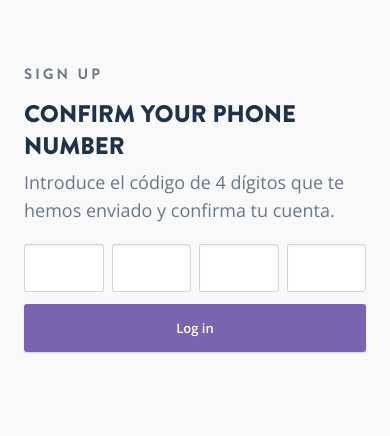
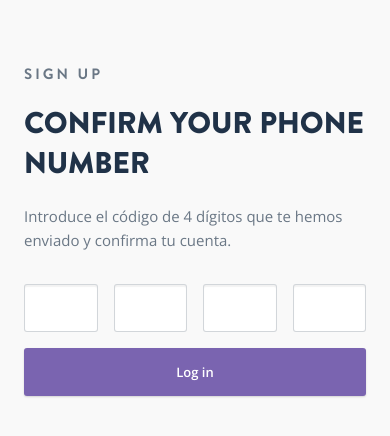
Before and after one commit to piensaenpixel/insta, a website: page confirm.html in a window 390 px wide. Shown: the part 58-494 px from the top of the page. Drawn offline with nearby package versions, Linux system fonts and the light colour scheme.

Commit message:
fix logins

```diff
--- a/confirm.html
+++ b/confirm.html
@@ -60,7 +60,7 @@
       </div>
       <div class="u-flex Grid-container">
         <div class="Grid-column Grid-column--5">
-          <form>
+          <form class="verify-mobile">
             <div class="Login-confirm u-flex u-bSpace--2">
               <label class="LabelStep  LabelStep--white Login-confirmItem">
                 <input class="InputText" type="text"/>
--- a/sass/responsive.scss
+++ b/sass/responsive.scss
@@ -263,7 +263,7 @@
     padding-top: 120px;
   }
   .Login .u-bSpace--2 {
-    margin-bottom: 12px;
+    margin-bottom: 16px;
   }
   .Navigation {
     position: absolute;
@@ -538,4 +538,22 @@
     left: 0;
     padding: 64px 24px;
   }
+  .Login .title2 {
+    font-size: 30px;
+    line-height: 40px;
+    margin-bottom: 22px;
+  }
+  .Login .p1 {
+    font-size: 15px;
+    line-height: 24px;
+  }
+  .Login .verify-mobile {
+    margin-top: 12px;
+  }
+  .Login .Login-confirmItem {
+    margin-left: 16px;
+    &:first-child {
+      margin-left: 0;
+    }
+  }
 }
```
Also changed, not shown: mobile-phone.html (+1 -1 lines), css/responsive.css.
